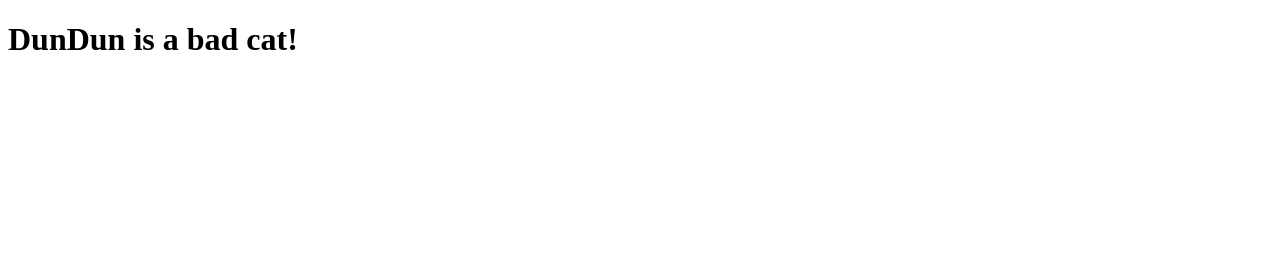
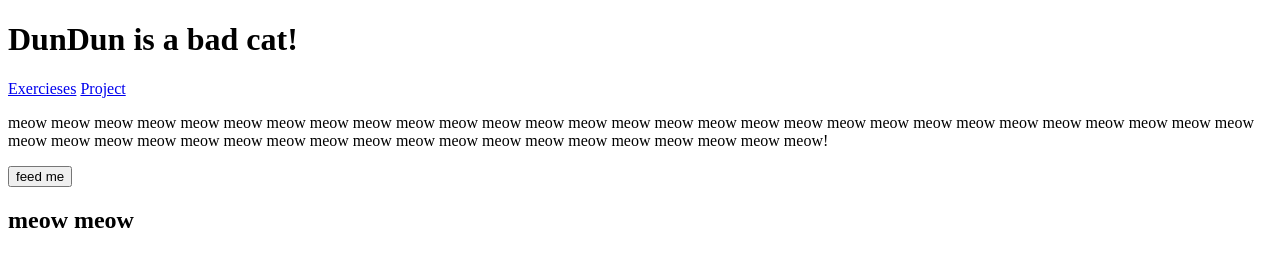
Before and after one commit to ShiyanZhu/ShiyanZhu.github.io, a plain HTML site: page index.html in a window 1280 px wide. Drawn offline with Linux system fonts and the light colour scheme.

Commit message:
Added exercises and projects

```diff
--- a/index.html
+++ b/index.html
@@ -1,11 +1,25 @@
 <!DOCTYPE html>
 <html lang="en">
+
 <head>
     <meta charset="UTF-8">
     <meta name="viewport" content="width=device-width, initial-scale=1.0">
     <title>Document</title>
 </head>
+
 <body>
- <h1>DunDun is a bad cat!</h1>
+    <!-- test comment -->
+    <h1>DunDun is a bad cat!</h1>
+    <a href="exercises/index.html">Exercieses</a>
+    <a href="projects/index.html">Project</a>
+
+    <p>meow meow meow meow meow meow meow meow meow meow meow meow meow meow meow meow meow meow meow meow meow meow meow meow meow meow meow meow meow meow meow meow meow meow meow meow meow meow meow meow meow meow meow meow meow meow meow meow!</p>
+
+    <button>feed me</button>
+
+    <section>
+        <h2>meow meow</h2>
+    </section>
 </body>
+
 </html>
```
Also changed, not shown: exercises/index.html (added, +11 -0 lines), projects/index.html (added, +11 -0 lines), 2 other files.
